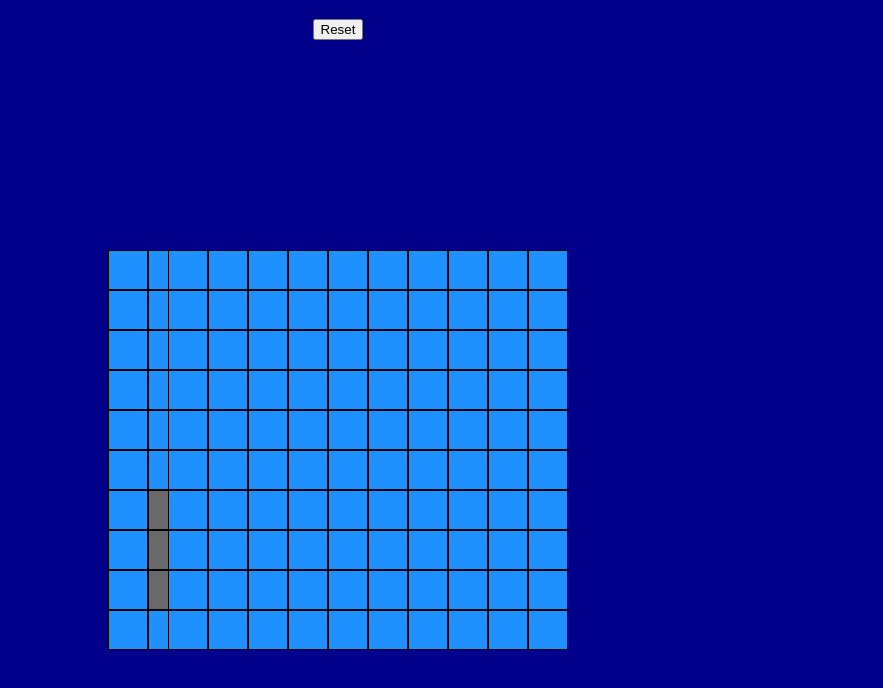
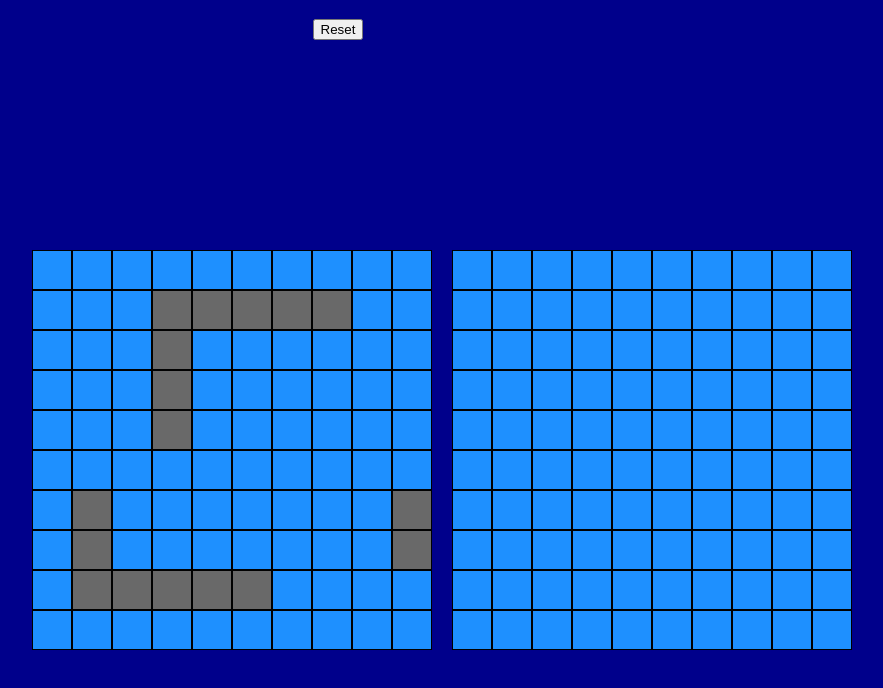
Before and after one commit to overflow68/Battleship, a website built with webpack: page src/template.html in a window 1280 px wide. Shown: the part 62-750 px from the top of the page, without its empty margins (302-1185 px from the left). Built offline with nearby package versions, Linux system fonts and the light colour scheme.

Commit message:
UI changes

```diff
--- a/src/index.js
+++ b/src/index.js
@@ -1,7 +1,6 @@
 import style from './style.css';
 import {game} from './game.js';
-import {boardFactory} from './gameboard.js'
-import {currentShip} from './gameboard.js'
+
 
 
 let playerBoard = document.getElementById("playerBoard");
--- a/src/style.css
+++ b/src/style.css
@@ -1,5 +1,10 @@
+*{
+    box-sizing: border-box;
+}
+
 body{
     background-color: darkblue;
+    text-align: center;
 }
 h1{
     font-family: Verdana, Geneva, Tahoma, sans-serif;
@@ -8,11 +13,9 @@ h1{
 
 
 #gameBoardContainer{
-    text-align: center;
-    top: 400px;
+    display: flex;
     width: 50%;
-    margin: 0 auto;
-    height: 200px;
+    margin: auto;
     margin-top: 200px;
 }
 .blue{
@@ -42,13 +45,12 @@ h1{
 }
 
 #playerBoard{
-    position: absolute;
-    left:400px;
+
+    flex:1
 
 }
 
 #cpuBoard{
-    position:absolute;
-    right:400px;
 
+    flex:1
 }
--- a/src/template.html
+++ b/src/template.html
@@ -5,8 +5,10 @@
     <title>Battleship</title>
   </head>
   <body>
-    <center><h1>BattleShip Game</h1></center>
-    <center><button id = "restart">Reset</button></center>
+    <div id="title">
+    <h1>BattleShip Game</h1>
+    <button id = "restart">Reset</button>
+  </div>
 <div id="gameBoardContainer"></div>
 
   </body>
```
Also changed, not shown: dist/index.html, dist/main.js.
